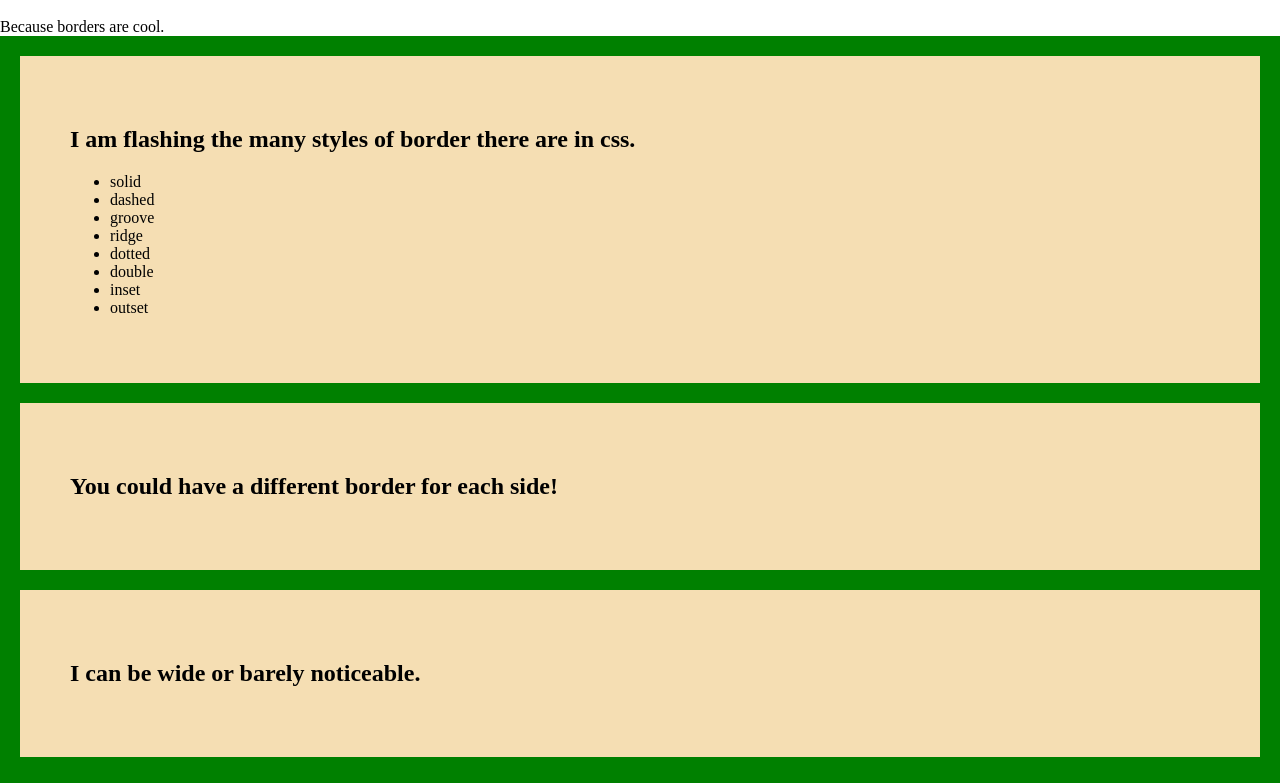
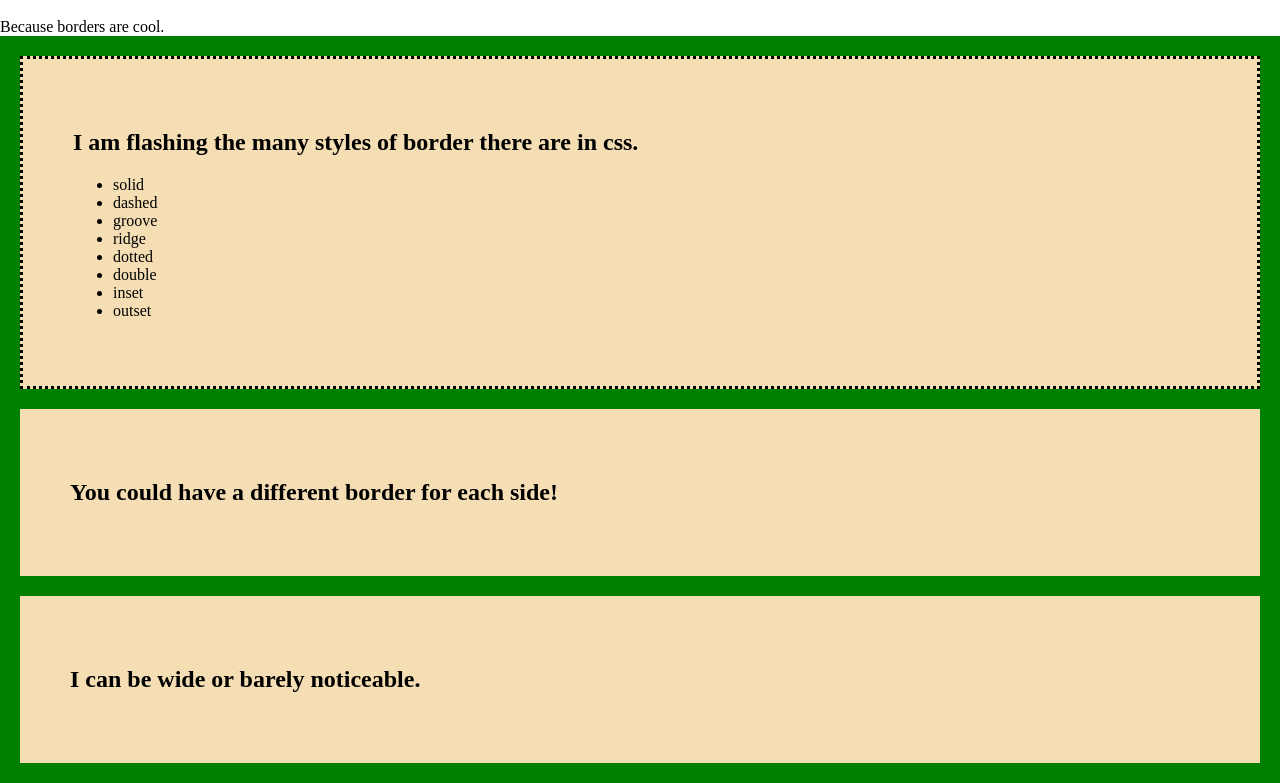
Before and after one commit to Ezeekey/css-showcase, a plain HTML site: page index.html in a window 1280 px wide. Shown: the part 40-823 px from the top of the page. Drawn offline with Linux system fonts and the light colour scheme.

Commit message:
Implemented flashing borders.

```diff
--- a/index.html
+++ b/index.html
@@ -8,7 +8,7 @@
             <h1>Border showcase</h1>
             <p>Because borders are cool.</p>
         </header>
-        <div>
+        <div id="flashingBorderDiv">
             <h2>I am flashing the many styles of border there are in css.</h2>
             <ul>
                 <li>solid</li>
--- a/script.js
+++ b/script.js
@@ -1,2 +1,16 @@
 // Where all the border styles for the flashing div are.
 const borders = ["solid", "dashed", "groove", "ridge", "dotted", "double", "inset", "outset"];
+
+// Variable to keep track of index in border array.
+let borderIndex = 0;
+
+
+function flashBorders () {
+    document.getElementById("flashingBorderDiv").style.borderStyle = borders[borderIndex];
+
+    borderIndex < borders.length ? borderIndex++ : borderIndex = 0;
+}
+
+
+// Launch border flasher
+setInterval(flashBorders, 1000);
```
